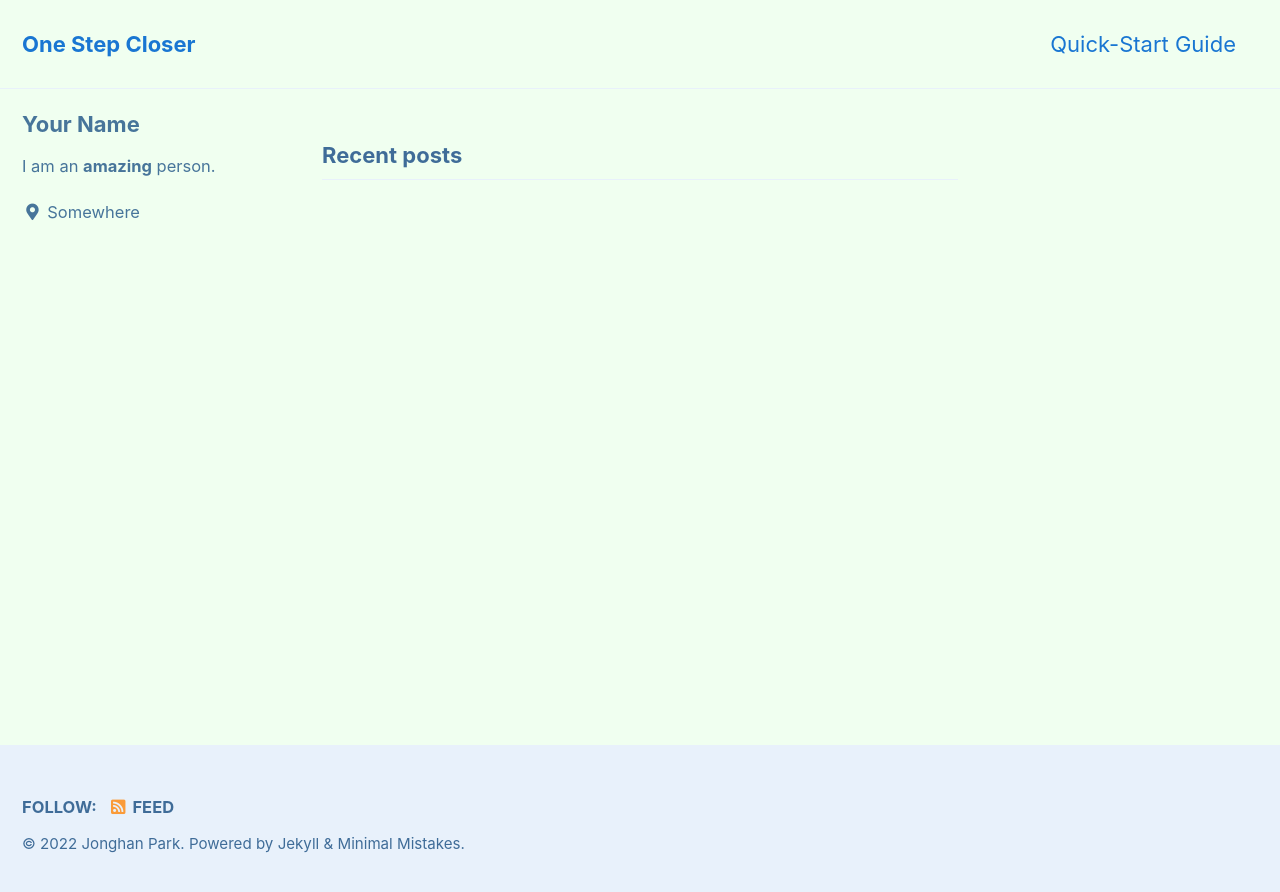
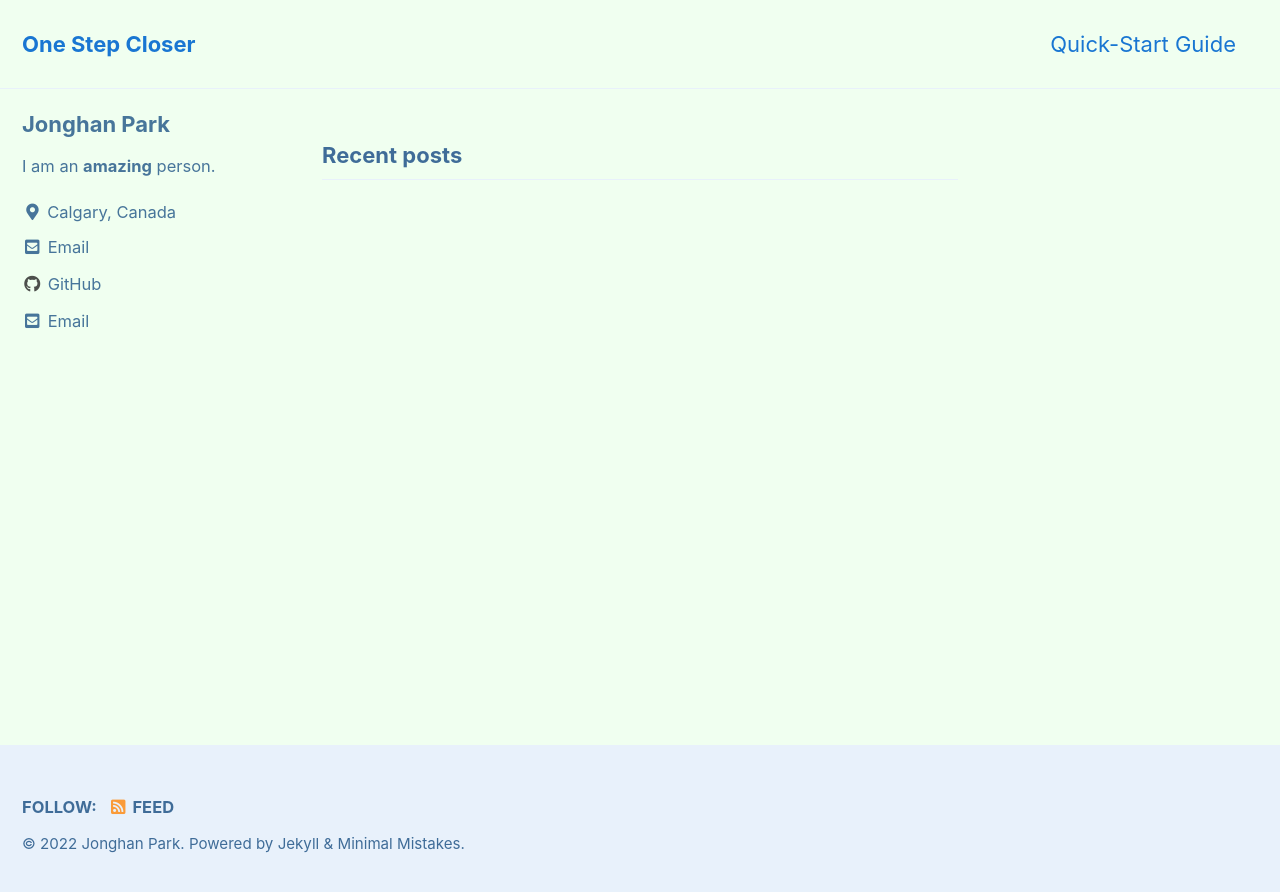
Before and after one commit to Jonghan-park/jonghan-park.github.io, a Jekyll site: the page built from index.html, in a window 1280 px wide. Shown: the top 892 px of the page. Built offline with Jekyll 4.4.1, drawn with Linux system fonts in a browser that asks for light colours; cached includes are drawn as plain includes; the list of posts is cut into pages by our own code.

Commit message:
Update some personal info

```diff
--- a/_config.yml
+++ b/_config.yml
@@ -102,15 +102,15 @@ analytics:
 
 # Site Author
 author:
-  name             : "Your Name"
+  name             : "Jonghan Park"
   avatar           : # path of avatar image, e.g. "/assets/images/bio-photo.jpg"
   bio              : "I am an **amazing** person."
-  location         : "Somewhere"
-  email            :
+  location         : "Calgary, Canada"
+  email            : "jonghan.park@edu.sait.ca"
   links:
     - label: "Email"
       icon: "fas fa-fw fa-envelope-square"
-      # url: "mailto:your.name@email.com"
+      url: "mailto:jonghan.park@edu.sait.ca"
     - label: "Website"
       icon: "fas fa-fw fa-link"
       # url: "https://your-website.com"
@@ -122,7 +122,7 @@ author:
       # url: "https://facebook.com/"
     - label: "GitHub"
       icon: "fab fa-fw fa-github"
-      # url: "https://github.com/"
+      url: "https://github.com/jonghan-park"
     - label: "Instagram"
       icon: "fab fa-fw fa-instagram"
       # url: "https://instagram.com/"
```
